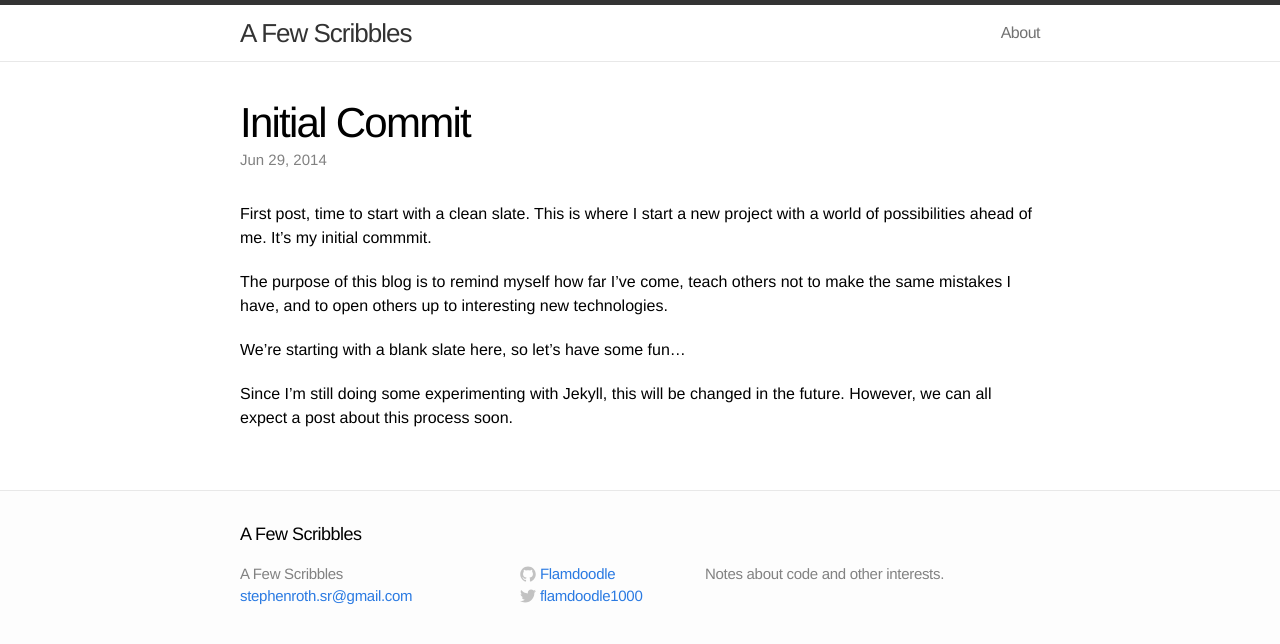
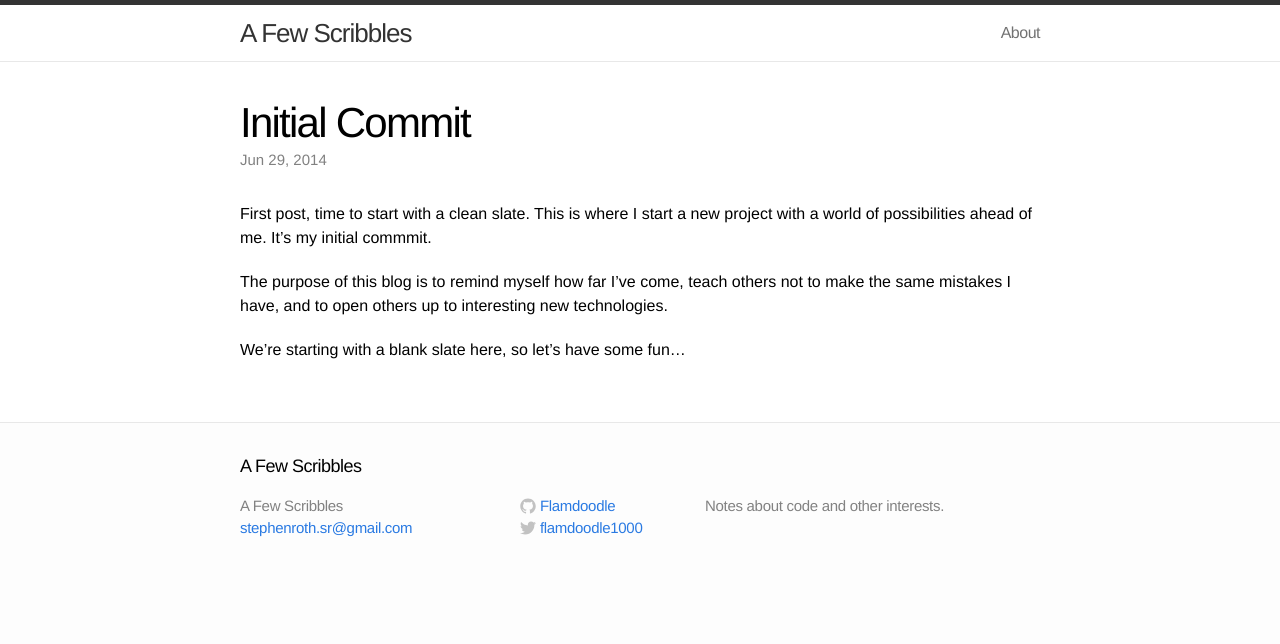
Before and after one commit to Flamdoodle/Flamdoodle.github.io, a Jekyll site: the page built from _posts/2014-06-30-Initial-Commit.markdown, in a window 1280 px wide. Shown: the top 644 px of the page. Built offline with Jekyll 4.4.1, drawn with Linux system fonts in a browser that asks for light colours.

Commit message:
Update Initial Commit post

```diff
--- a/_posts/2014-06-30-Initial-Commit.markdown
+++ b/_posts/2014-06-30-Initial-Commit.markdown
@@ -10,5 +10,3 @@ First post, time to start with a clean slate.  This is where I start a new proje
 The purpose of this blog is to remind myself how far I've come, teach others not to make the same mistakes I have, and to open others up to interesting new technologies.
 
 We're starting with a blank slate here, so let's have some fun...
-
-Since I'm still doing some experimenting with Jekyll, this will be changed in the future.  However, we can all expect a post about this process soon.
```
